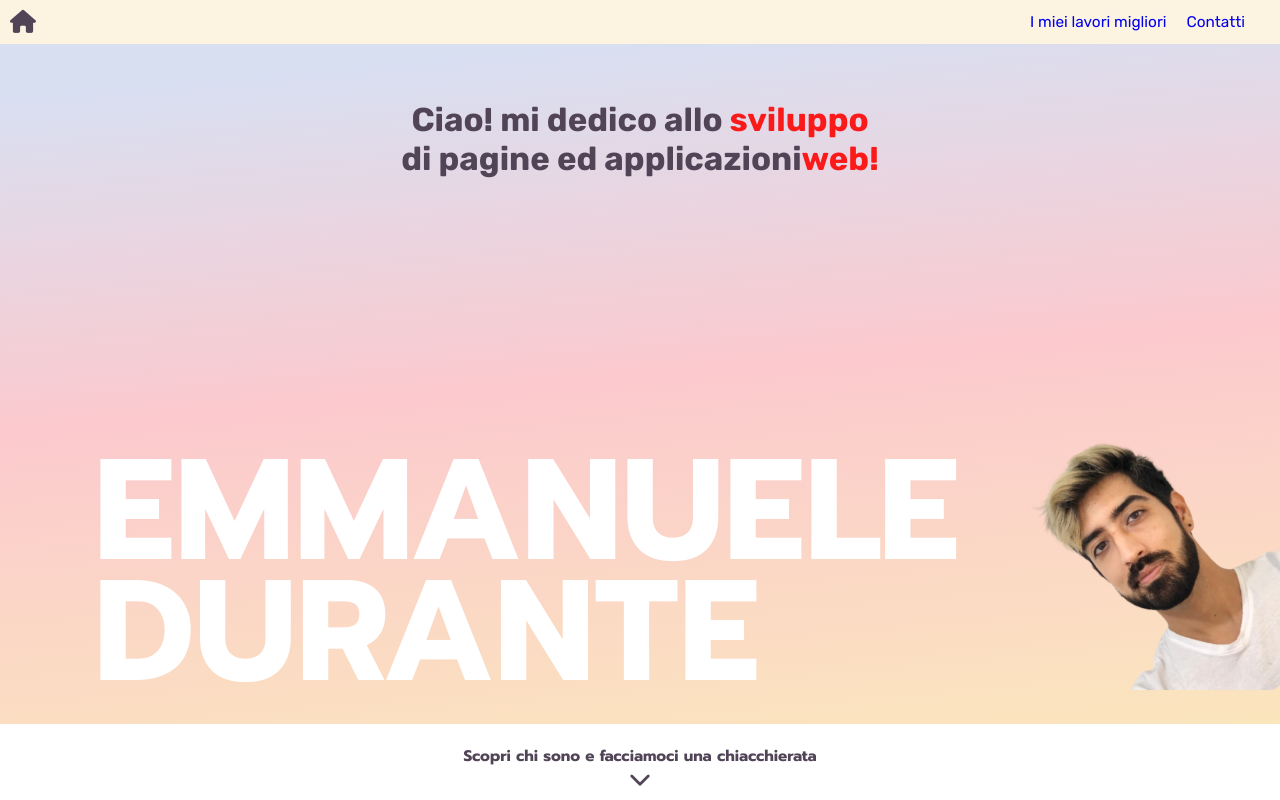
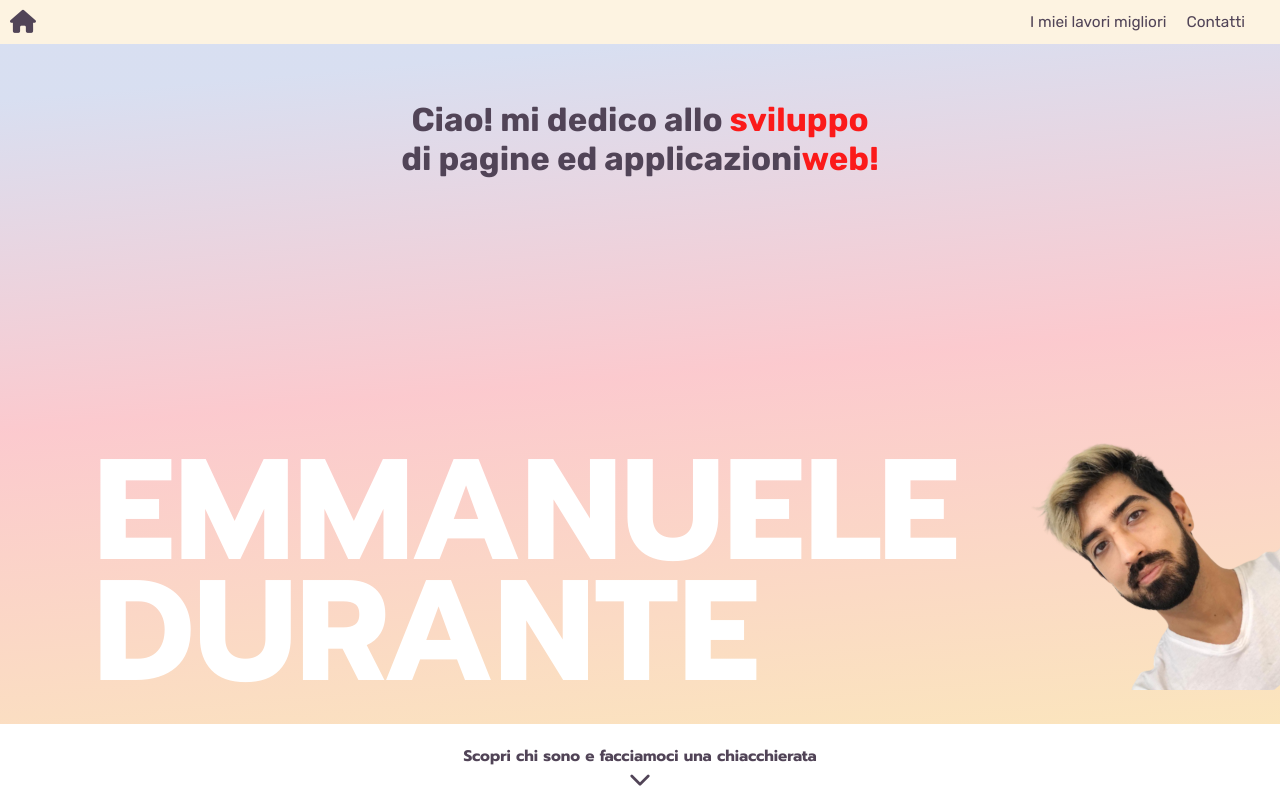
Before and after one commit to Atardilla/pagina-personale, a plain HTML site: page index.html in a window 1280 px wide. Shown: the top 800 px of the page. Drawn offline with Linux system fonts and the light colour scheme.

Commit message:
proviamo adesso a cambiare il colore della mail

```diff
--- a/style.css
+++ b/style.css
@@ -12,6 +12,7 @@ html{
 
 a{
   text-decoration: none;
+  color: #514457;
 }
 
 a:hover{
```
